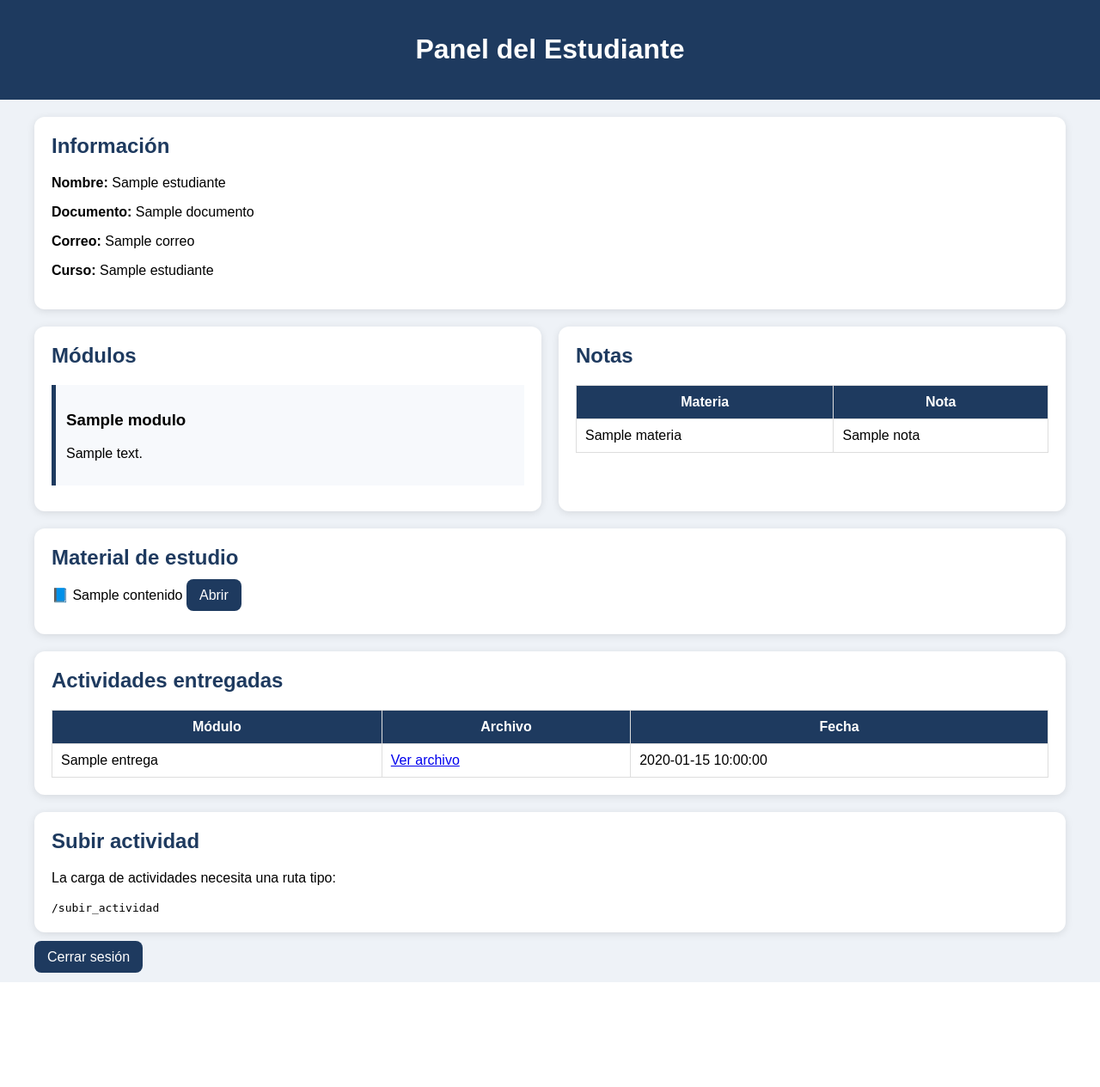
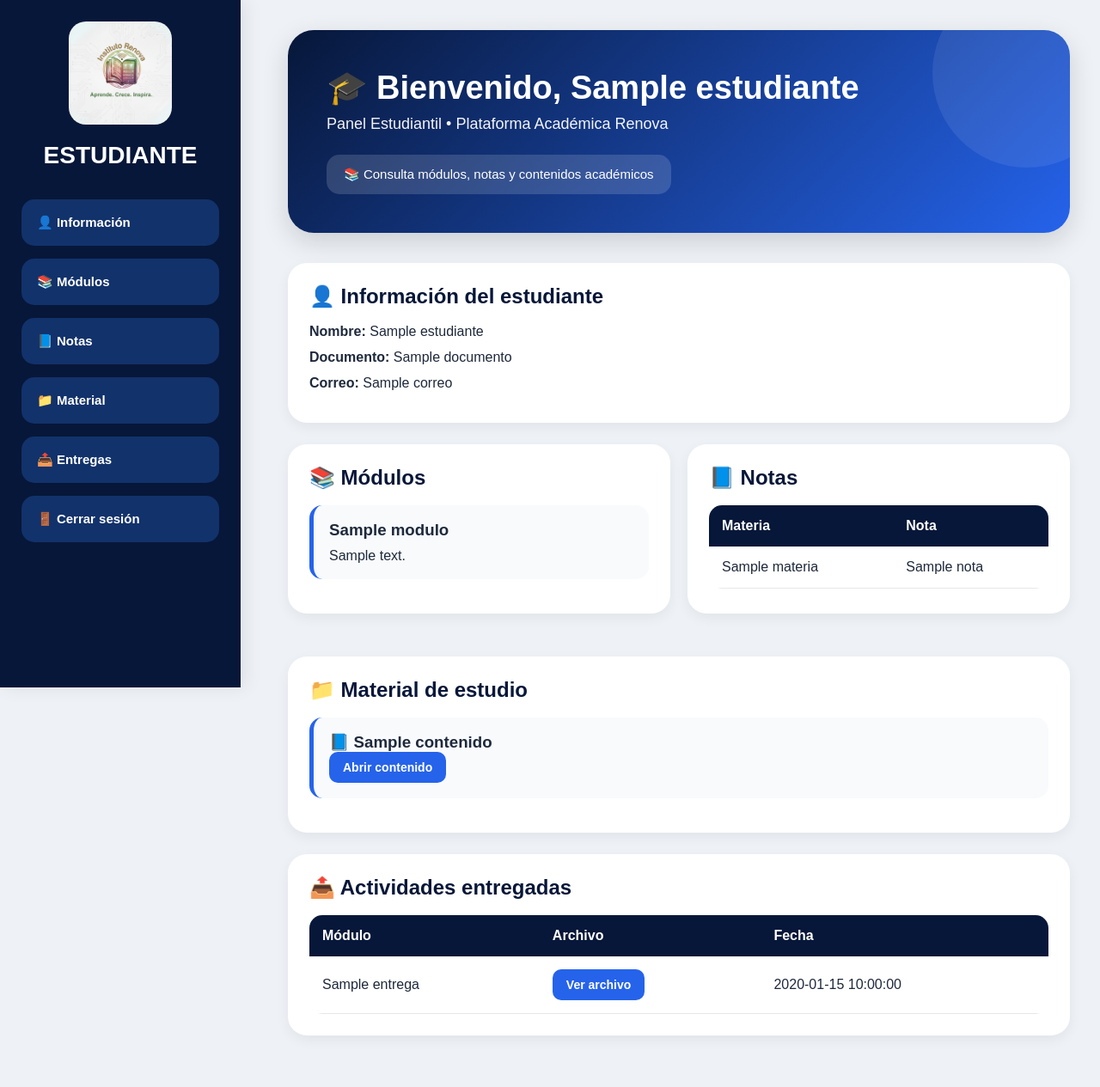
Before and after one commit to Kamerly27/instrenova2026, a Flask app: template templates/panel_estudiante.html in a window 1280 px wide. Shown: the whole page at 86% size. Before the commit the page ends 1143 px from the top, so only its background shows below. Run offline with Flask 3, Linux system fonts and the light colour scheme; the template is opened without the code that fills it: most values are stand-ins (such as "Sample title", 1, 10 or a date in 2020); some libraries are stand-ins or nearby versions.

Commit message:
nuevo diseño paneles

```diff
--- a/templates/panel_estudiante.html
+++ b/templates/panel_estudiante.html
@@ -10,94 +10,230 @@
 
 <style>
 
+*{
+margin:0;
+padding:0;
+box-sizing:border-box;
+}
+
 body{
 font-family:Arial,sans-serif;
 background:#eef2f7;
-margin:0;
-padding:0;
+color:#1e293b;
 }
 
-header{
-background:#1e3a5f;
-padding:18px;
+/* SIDEBAR */
+
+.sidebar{
+position:fixed;
+left:0;
+top:0;
+width:280px;
+height:100vh;
+background:#071739;
+padding:25px;
+overflow-y:auto;
+box-shadow:5px 0 20px rgba(0,0,0,0.08);
+}
+
+.logo{
+width:120px;
+display:block;
+margin:auto;
+margin-bottom:20px;
+border-radius:20px;
+}
+
+.sidebar h1{
 color:white;
 text-align:center;
+margin-bottom:35px;
+font-size:28px;
 }
 
-.contenedor{
-width:95%;
-max-width:1200px;
-margin:20px auto;
+.sidebar a{
+display:block;
+text-decoration:none;
+color:white;
+background:#12326b;
+padding:18px;
+border-radius:15px;
+margin-bottom:15px;
+transition:0.3s;
+font-size:15px;
+font-weight:bold;
 }
 
-.tarjeta{
-
-background:white;
-padding:20px;
-border-radius:12px;
-box-shadow:0 2px 10px rgba(0,0,0,.1);
-margin-bottom:20px;
-
+.sidebar a:hover{
+background:#2563eb;
+transform:translateX(5px);
 }
 
-h2{
-color:#1e3a5f;
-margin-top:0;
+/* MAIN */
+
+.main{
+margin-left:300px;
+padding:35px;
+}
+
+/* BANNER */
+
+.banner{
+background:linear-gradient(135deg,#071739,#2563eb);
+color:white;
+padding:45px;
+border-radius:30px;
+margin-bottom:35px;
+box-shadow:0 10px 30px rgba(0,0,0,0.15);
+position:relative;
+overflow:hidden;
+}
+
+.banner::after{
+content:"";
+position:absolute;
+right:-60px;
+top:-60px;
+width:220px;
+height:220px;
+background:rgba(255,255,255,0.08);
+border-radius:50%;
+}
+
+.banner h2{
+font-size:38px;
+margin-bottom:10px;
+position:relative;
+z-index:2;
+}
+
+.banner p{
+font-size:18px;
+opacity:0.95;
+position:relative;
+z-index:2;
+}
+
+.badge{
+margin-top:25px;
+display:inline-block;
+background:rgba(255,255,255,0.15);
+padding:14px 20px;
+border-radius:15px;
+font-size:15px;
+position:relative;
+z-index:2;
+}
+
+/* GRID */
+
+.grid{
+display:grid;
+grid-template-columns:1fr 1fr;
+gap:20px;
+margin-bottom:25px;
+}
+
+/* CARDS */
+
+.card{
+background:white;
+padding:25px;
+border-radius:22px;
+box-shadow:0 5px 15px rgba(0,0,0,0.06);
+margin-bottom:25px;
+transition:0.3s;
+}
+
+.card:hover{
+transform:translateY(-3px);
+}
+
+.card h2{
+color:#071739;
+margin-bottom:18px;
+}
+
+/* MODULOS */
+
+.modulo{
+background:#f8fafc;
+padding:18px;
+margin-bottom:15px;
+border-radius:15px;
+border-left:5px solid #2563eb;
+}
+
+/* TABLAS */
+
+table{
+width:100%;
+border-collapse:collapse;
+margin-top:15px;
+overflow:hidden;
+border-radius:15px;
+}
+
+th{
+background:#071739;
+color:white;
+padding:15px;
+text-align:left;
+}
+
+td{
+padding:15px;
+border-bottom:1px solid #e5e7eb;
+background:white;
+}
+
+/* BOTONES */
+
+.btn{
+display:inline-block;
+background:#2563eb;
+color:white;
+padding:10px 16px;
+border-radius:10px;
+text-decoration:none;
+font-size:14px;
+font-weight:bold;
+transition:0.3s;
+}
+
+.btn:hover{
+background:#1746b3;
+}
+
+/* INFO */
+
+.info p{
+margin-bottom:12px;
+font-size:16px;
+}
+
+/* RESPONSIVE */
+
+@media(max-width:900px){
+
+.sidebar{
+width:100%;
+height:auto;
+position:relative;
+}
+
+.main{
+margin-left:0;
+padding:20px;
 }
 
 .grid{
-
-display:grid;
-grid-template-columns:1fr 1fr;
-gap:20px;
-
+grid-template-columns:1fr;
 }
 
-table{
-
-width:100%;
-border-collapse:collapse;
-
+.banner h2{
+font-size:28px;
 }
-
-th{
-
-background:#1e3a5f;
-color:white;
-
-}
-
-td,th{
-
-padding:10px;
-border:1px solid #ddd;
-
-}
-
-.modulo{
-
-background:#f7f9fc;
-padding:12px;
-margin-bottom:10px;
-border-left:5px solid #1e3a5f;
-
-}
-
-.btn{
-
-background:#1e3a5f;
-color:white;
-padding:10px 15px;
-border:none;
-border-radius:8px;
-cursor:pointer;
-text-decoration:none;
-
-}
-
-.btn:hover{
-
-background:#274d80;
 
 }
 
@@ -107,17 +243,52 @@ background:#274d80;
 
 <body>
 
-<header>
+<!-- SIDEBAR -->
 
-<h1>Panel del Estudiante</h1>
+<div class="sidebar">
 
-</header>
+<img
+src="{{ url_for('static', filename='img/logorenova.png') }}"
+class="logo">
 
-<div class="contenedor">
+<h1>ESTUDIANTE</h1>
 
-<div class="tarjeta">
+<a href="#informacion">👤 Información</a>
+<a href="#modulos">📚 Módulos</a>
+<a href="#notas">📘 Notas</a>
+<a href="#material">📁 Material</a>
+<a href="#entregas">📤 Entregas</a>
+<a href="/logout">🚪 Cerrar sesión</a>
 
-<h2>Información</h2>
+</div>
+
+<!-- MAIN -->
+
+<div class="main">
+
+<!-- BANNER -->
+
+<div class="banner">
+
+<h2>
+🎓 Bienvenido, {{ estudiante.nombre }}
+</h2>
+
+<p>
+Panel Estudiantil • Plataforma Académica Renova
+</p>
+
+<div class="badge">
+📚 Consulta módulos, notas y contenidos académicos
+</div>
+
+</div>
+
+<!-- INFORMACION -->
+
+<div class="card info" id="informacion">
+
+<h2>👤 Información del estudiante</h2>
 
 <p><b>Nombre:</b> {{ estudiante.nombre }}</p>
 
@@ -125,23 +296,27 @@ background:#274d80;
 
 <p><b>Correo:</b> {{ estudiante.correo }}</p>
 
-<p><b>Curso:</b> {{ estudiante.curso_nombre }}</p>
+</div>
 
-</div>
+<!-- GRID -->
 
 <div class="grid">
 
-<div class="tarjeta">
+<!-- MODULOS -->
 
-<h2>Módulos</h2>
+<div class="card" id="modulos">
+
+<h2>📚 Módulos</h2>
 
 {% for m in modulos %}
 
 <div class="modulo">
 
-<h3>{{m.titulo}}</h3>
+<h3>{{ m.titulo }}</h3>
 
-<p>{{m.descripcion}}</p>
+<p style="margin-top:10px;">
+{{ m.descripcion }}
+</p>
 
 </div>
 
@@ -149,25 +324,26 @@ background:#274d80;
 
 </div>
 
-<div class="tarjeta">
+<!-- NOTAS -->
 
-<h2>Notas</h2>
+<div class="card" id="notas">
+
+<h2>📘 Notas</h2>
 
 <table>
 
 <tr>
-
 <th>Materia</th>
 <th>Nota</th>
-
 </tr>
 
 {% for n in notas %}
 
 <tr>
 
-<td>{{n.materia}}</td>
-<td>{{n.nota}}</td>
+<td>{{ n.materia }}</td>
+
+<td>{{ n.nota }}</td>
 
 </tr>
 
@@ -179,62 +355,65 @@ background:#274d80;
 
 </div>
 
-<div class="tarjeta">
+<!-- MATERIAL -->
 
-<h2>Material de estudio</h2>
+<div class="card" id="material">
+
+<h2>📁 Material de estudio</h2>
 
 {% for c in contenidos %}
 
-<p>
+<div class="modulo">
 
-📘 {{c.titulo}}
+<h3>📘 {{ c.titulo }}</h3>
 
 {% if c.url %}
 
 <a
 class="btn"
-href="{{c.url}}"
+href="{{ c.url }}"
 target="_blank">
 
-Abrir
+Abrir contenido
 
 </a>
 
 {% endif %}
 
-</p>
+</div>
 
 {% endfor %}
 
 </div>
 
-<div class="tarjeta">
+<!-- ENTREGAS -->
 
-<h2>Actividades entregadas</h2>
+<div class="card" id="entregas">
+
+<h2>📤 Actividades entregadas</h2>
 
 <table>
 
 <tr>
-
 <th>Módulo</th>
 <th>Archivo</th>
 <th>Fecha</th>
-
 </tr>
 
 {% for e in entregas %}
 
 <tr>
 
-<td>{{e.modulo_nombre}}</td>
+<td>{{ e.modulo_nombre }}</td>
 
 <td>
 
 {% if e.archivo %}
 
 <a
-href="/uploads/{{e.archivo}}"
-target="_blank">
+href="/uploads/{{ e.archivo }}"
+target="_blank"
+class="btn">
 
 Ver archivo
 
@@ -244,7 +423,7 @@ Ver archivo
 
 </td>
 
-<td>{{e.fecha}}</td>
+<td>{{ e.fecha }}</td>
 
 </tr>
 
@@ -254,33 +433,6 @@ Ver archivo
 
 </div>
 
-<div class="tarjeta">
-
-<h2>Subir actividad</h2>
-
-<p>
-
-La carga de actividades necesita una ruta
-tipo:
-
-</p>
-
-<code>
-
-/subir_actividad
-
-</code>
-
-</div>
-
-<a
-class="btn"
-href="/logout">
-
-Cerrar sesión
-
-</a>
-
 </div>
 
 </body>
```
Also changed, not shown: templates/panel_docente.html (+92 -69 lines).
